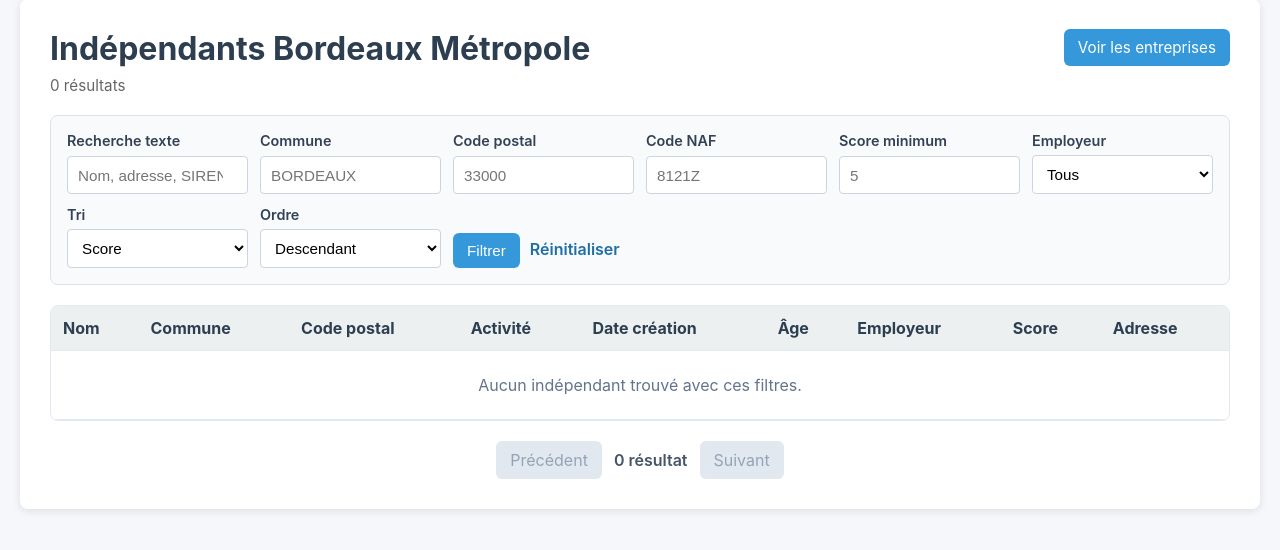
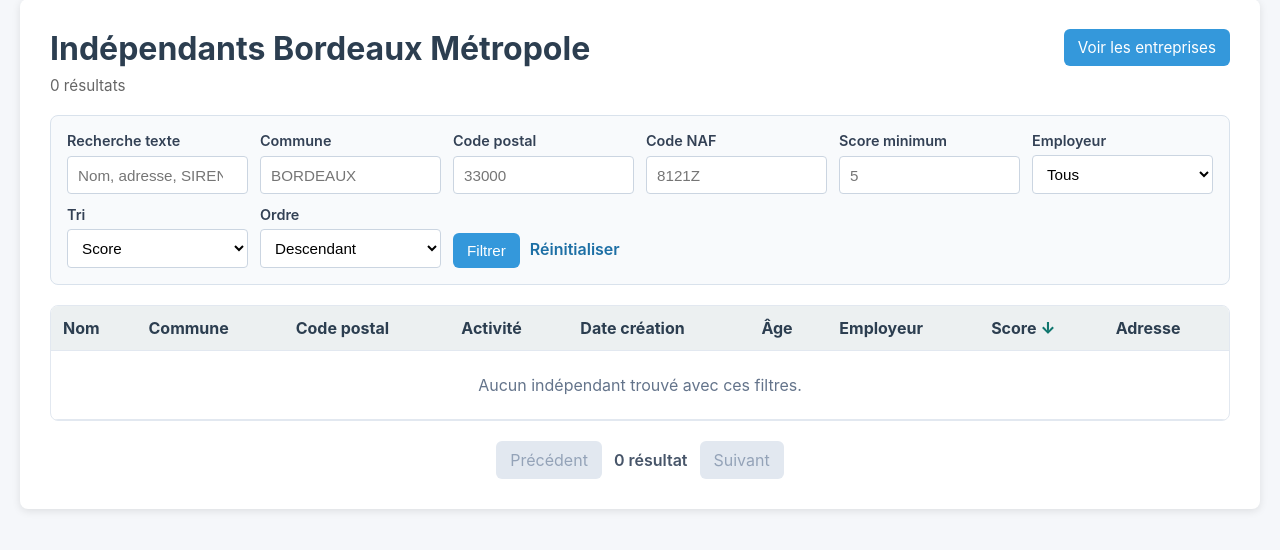
Before and after one commit to eloiseschmitt/companies_selling, a FastAPI app: page /independants/table in a window 1280 px wide. Shown: the part 21-571 px from the top of the page. Run offline with FastAPI, Linux system fonts and the light colour scheme; parts of the project's set-up code (start-up, migrations or seed data) failed here and were passed over.

Commit message:
feat: add sortable independants table headers

```diff
--- a/main.py
+++ b/main.py
@@ -24,6 +24,15 @@ import admin  # noqa: E402,F401
 
 templates = Jinja2Templates(directory=os.path.join(BASE_DIR, "templates"))
 MAX_INDEPENDANTS_LIMIT = 200
+INDEPENDANTS_TABLE_SORT_COLUMNS = (
+    "nom_ou_denomination",
+    "commune",
+    "code_postal",
+    "code_naf_retenu",
+    "date_creation_etablissement",
+    "age_etablissement_annees",
+    "score_priorisation",
+)
 COMPANY_EXPORT_COLUMNS = [
     "siren",
     "siret",
@@ -340,6 +349,46 @@ def build_independants_query_string(
     return urlencode(params)
 
 
+def build_independants_sort_links(
+    q: str | None,
+    commune: str | None,
+    code_postal: str | None,
+    code_naf: str | None,
+    score_min: str | None,
+    employeur: str | None,
+    current_sort_by: str | None,
+    current_sort_order: str,
+    limit: int,
+) -> dict[str, dict[str, str]]:
+    links = {}
+    for column in INDEPENDANTS_TABLE_SORT_COLUMNS:
+        next_order = (
+            "desc"
+            if current_sort_by == column and current_sort_order == "asc"
+            else "asc"
+        )
+        indicator = ""
+        if current_sort_by == column:
+            indicator = "↑" if current_sort_order == "asc" else "↓"
+        query = build_independants_query_string(
+            q=q,
+            commune=commune,
+            code_postal=code_postal,
+            code_naf=code_naf,
+            score_min=score_min,
+            employeur=employeur,
+            sort_by=column,
+            sort_order=next_order,
+            limit=limit,
+            offset=0,
+        )
+        links[column] = {
+            "url": f"/independants/table?{query}",
+            "indicator": indicator,
+        }
+    return links
+
+
 def build_companies_csv(companies: list[dict]) -> str:
     output = io.StringIO()
     writer = csv.DictWriter(output, fieldnames=COMPANY_EXPORT_COLUMNS)
@@ -571,7 +620,7 @@ def independants_table(
         )
     if offset < 0:
         raise HTTPException(status_code=400, detail="offset doit être positif.")
-    if sort_by and sort_by not in ALLOWED_SORT_COLUMNS:
+    if sort_by and sort_by not in INDEPENDANTS_TABLE_SORT_COLUMNS:
         raise HTTPException(status_code=400, detail=f"Tri non autorisé: {sort_by}")
     if sort_order not in {"asc", "desc"}:
         raise HTTPException(
@@ -644,6 +693,17 @@ def independants_table(
             "employeur": employeur or "",
             "sort_by": sort_by or "",
             "sort_order": sort_order,
+            "sort_links": build_independants_sort_links(
+                q=q,
+                commune=commune,
+                code_postal=code_postal,
+                code_naf=code_naf,
+                score_min=score_min,
+                employeur=employeur,
+                current_sort_by=sort_by,
+                current_sort_order=sort_order,
+                limit=limit,
+            ),
             "has_previous": has_previous,
             "has_next": has_next,
             "previous_url": f"/independants/table?{previous_query}",
--- a/templates/independants_table.html
+++ b/templates/independants_table.html
@@ -142,6 +142,24 @@
             white-space: nowrap;
         }
 
+        .sort-link {
+            color: inherit;
+            text-decoration: none;
+            display: inline-flex;
+            align-items: center;
+            gap: 4px;
+        }
+
+        .sort-link:hover {
+            color: #1d6fa5;
+            text-decoration: underline;
+        }
+
+        .sort-indicator {
+            color: #0f766e;
+            font-weight: 800;
+        }
+
         tbody tr:nth-child(even) {
             background: #fbfdff;
         }
@@ -283,14 +301,63 @@
             <table>
                 <thead>
                     <tr>
-                        <th>Nom</th>
-                        <th>Commune</th>
-                        <th>Code postal</th>
-                        <th>Activité</th>
-                        <th>Date création</th>
-                        <th>Âge</th>
+                        <th>
+                            <a class="sort-link" href="{{ sort_links.nom_ou_denomination.url }}">
+                                Nom
+                                {% if sort_links.nom_ou_denomination.indicator %}
+                                <span class="sort-indicator">{{ sort_links.nom_ou_denomination.indicator }}</span>
+                                {% endif %}
+                            </a>
+                        </th>
+                        <th>
+                            <a class="sort-link" href="{{ sort_links.commune.url }}">
+                                Commune
+                                {% if sort_links.commune.indicator %}
+                                <span class="sort-indicator">{{ sort_links.commune.indicator }}</span>
+                                {% endif %}
+                            </a>
+                        </th>
+                        <th>
+                            <a class="sort-link" href="{{ sort_links.code_postal.url }}">
+                                Code postal
+                                {% if sort_links.code_postal.indicator %}
+                                <span class="sort-indicator">{{ sort_links.code_postal.indicator }}</span>
+                                {% endif %}
+                            </a>
+                        </th>
+                        <th>
+                            <a class="sort-link" href="{{ sort_links.code_naf_retenu.url }}">
+                                Activité
+                                {% if sort_links.code_naf_retenu.indicator %}
+                                <span class="sort-indicator">{{ sort_links.code_naf_retenu.indicator }}</span>
+                                {% endif %}
+                            </a>
+                        </th>
+                        <th>
+                            <a class="sort-link" href="{{ sort_links.date_creation_etablissement.url }}">
+                                Date création
+                                {% if sort_links.date_creation_etablissement.indicator %}
+                                <span class="sort-indicator">{{ sort_links.date_creation_etablissement.indicator }}</span>
+                                {% endif %}
+                            </a>
+                        </th>
+                        <th>
+                            <a class="sort-link" href="{{ sort_links.age_etablissement_annees.url }}">
+                                Âge
+                                {% if sort_links.age_etablissement_annees.indicator %}
+                                <span class="sort-indicator">{{ sort_links.age_etablissement_annees.indicator }}</span>
+                                {% endif %}
+                            </a>
+                        </th>
                         <th>Employeur</th>
-                        <th>Score</th>
+                        <th>
+                            <a class="sort-link" href="{{ sort_links.score_priorisation.url }}">
+                                Score
+                                {% if sort_links.score_priorisation.indicator %}
+                                <span class="sort-indicator">{{ sort_links.score_priorisation.indicator }}</span>
+                                {% endif %}
+                            </a>
+                        </th>
                         <th>Adresse</th>
                     </tr>
                 </thead>
```
Also changed, not shown: tests/test_independants_table.py (+29 -0 lines).
